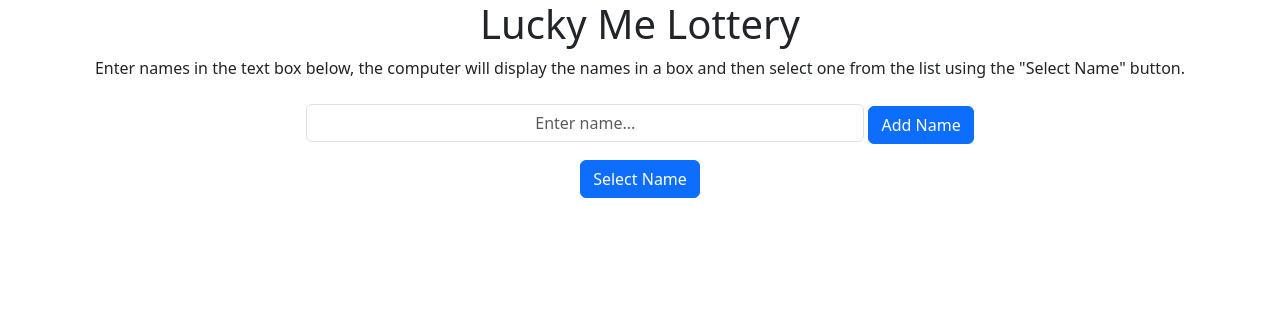
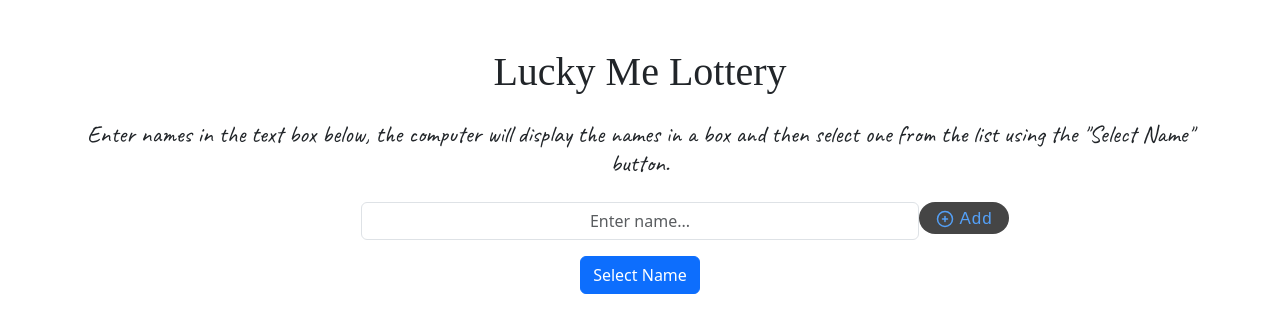
Before and after one commit to viacheslavk55/Name-Generator, a plain HTML site: page index.html in a window 1280 px wide. Drawn offline with nearby package versions, Linux system fonts and the light colour scheme; a web font is replaced by a local one.

Commit message:
added new buttons

```diff
--- a/index.html
+++ b/index.html
@@ -8,7 +8,12 @@
             name="viewport"
             content="width=device-width, initial-scale=1, shrink-to-fit=no"
         />
-
+        <link rel="preconnect" href="https://fonts.googleapis.com">
+        <link rel="preconnect" href="https://fonts.gstatic.com" crossorigin>
+        <link href="https://fonts.googleapis.com/css2?family=Rakkas&display=swap" rel="stylesheet">
+        <link rel="preconnect" href="https://fonts.googleapis.com">
+        <link rel="preconnect" href="https://fonts.gstatic.com" crossorigin>
+        <link href="https://fonts.googleapis.com/css2?family=Caveat:wght@400..700&display=swap" rel="stylesheet">
         <!-- Bootstrap CSS v5.2.1 -->
         <link
             href="https://cdn.jsdelivr.net/npm/bootstrap@5.3.2/dist/css/bootstrap.min.css"
@@ -21,11 +26,17 @@
 
     <body>
         <div class="container">
-            <h1 class="text-center">Lucky Me Lottery</h1>
-            <p class="text-center">Enter names in the text box below, the computer will display the names in a box and then select one from the list using the "Select Name" button.</p>
+            <h1 class="text-center mt-5 mb-4 rakkas-regular">Lucky Me Lottery</h1>
+            <h4 class="text-center caveat-inter">Enter names in the text box below, the computer will display the names in a box and then select one from the list using the "Select Name" button.</h4>
             <div class="text-center mt-4">
                 <input class="form-control text-center d-inline" type="text" placeholder="Enter name..." aria-label="input box" id="nameInput">
-                <button type="button" class="btn btn-primary d-inline" id="addNameBtn">Add Name</button>
+                <button class="button d-inline" id="addNameBtn" style="position: absolute;">
+                    <div style="position: relative; top: 50%; transform: translateY(-50%);">
+                        <svg style="justify-content: center;" xmlns="http://www.w3.org/2000/svg" width="20" viewBox="0 0 20 20" height="20" fill="none" class="svg-icon"><g stroke-width="1.5" stroke-linecap="round" stroke="#54a0f7"><circle r="7.5" cy="10" cx="10"></circle><path d="m9.99998 7.5v5"></path><path d="m7.5 9.99998h5"></path></g></svg>
+                        <span class="lable">Add</span>
+                    </div>
+
+                </button>
             </div>
             <div class="row text-center mt-3">
                 <div class="col-4 overflow-auto">
--- a/style.css
+++ b/style.css
@@ -1,3 +1,65 @@
 #nameInput {
     width: 50%;
 }
+.rakkas-regular {
+    font-family: "Rakkas", serif;
+    font-weight: 400;
+    font-style: normal;
+  }
+.caveat-inter {
+  font-family: "Caveat", cursive;
+  font-optical-sizing: auto;
+  font-weight: 400;
+  font-style: normal;
+}
+.button {
+    display: flex;
+    justify-content: center;
+    align-items: center;
+    padding: 6px 12px;
+    gap: 4px;
+    height: 32px;
+    width: 90px;
+    border: none;
+    background: #1b1b1cd0;
+    border-radius: 20px;
+    cursor: pointer;
+  }
+
+  .lable {
+    line-height: 22px;
+    font-size: 17px;
+    color: #54a0f7;
+    font-family: sans-serif;
+    letter-spacing: 1px;
+  }
+
+  .button:hover {
+    background: #1b1b1cea;
+  }
+
+  .button:hover .svg-icon {
+    animation: rotate 1.3s linear infinite;
+  }
+
+  @keyframes rotate {
+    0% {
+      transform: rotate(0deg);
+    }
+
+    25% {
+      transform: rotate(10deg);
+    }
+
+    50% {
+      transform: rotate(0deg);
+    }
+
+    75% {
+      transform: rotate(-10deg);
+    }
+
+    100% {
+      transform: rotate(0deg);
+    }
+  }
```
